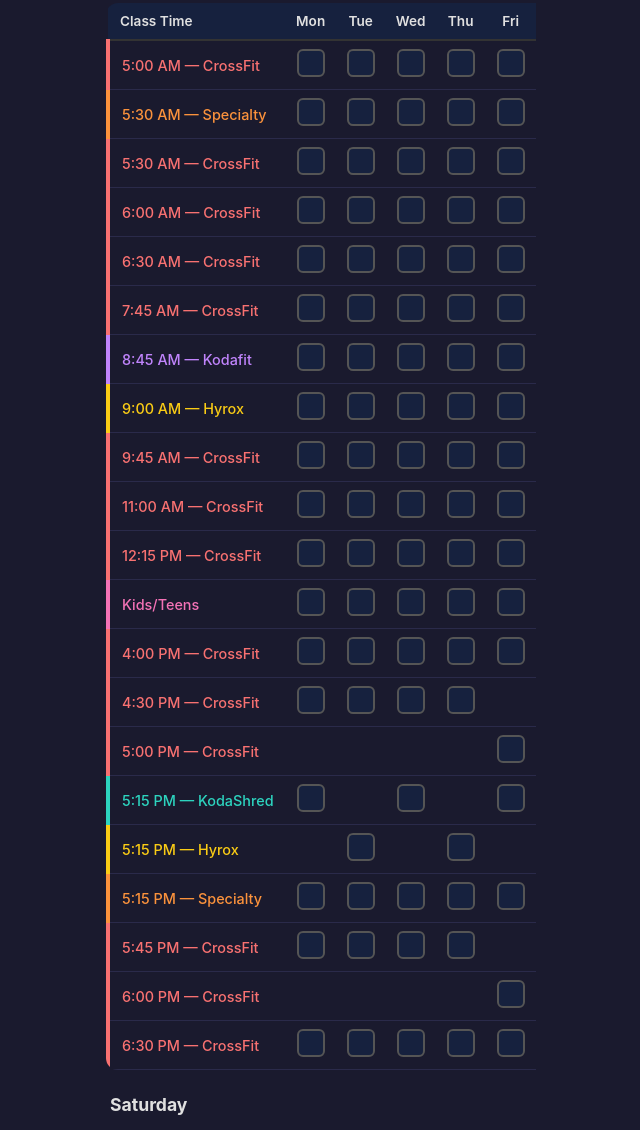
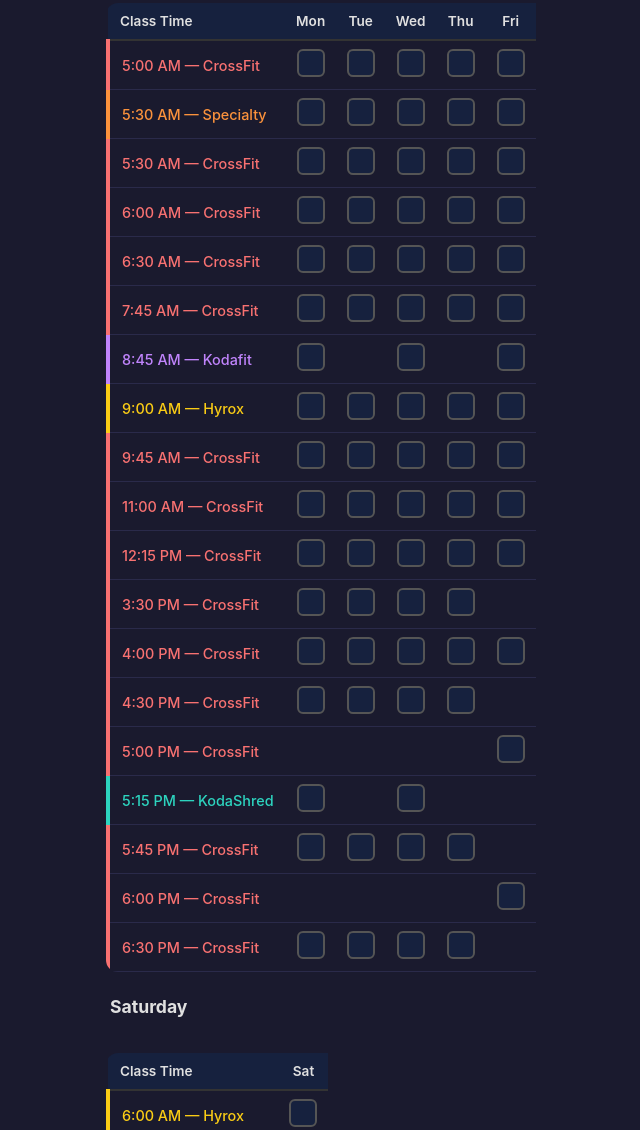
Before and after one commit to kevschuetz3-lgtm/koda-coaching, a plain HTML site: page index.html in a window 1280 px wide. Shown: the part 329-1459 px from the top of the page, without its empty margins (159-799 px from the left). Drawn offline with Linux system fonts and the light colour scheme.

Commit message:
Update class schedule options

```diff
--- a/index.html
+++ b/index.html
@@ -444,21 +444,19 @@
       ["6:00 AM — CrossFit",  "crossfit",  [1,1,1,1,1]],
       ["6:30 AM — CrossFit",  "crossfit",  [1,1,1,1,1]],
       ["7:45 AM — CrossFit",  "crossfit",  [1,1,1,1,1]],
-      ["8:45 AM — Kodafit",   "kodafit",   [1,1,1,1,1]],
+      ["8:45 AM — Kodafit",   "kodafit",   [1,0,1,0,1]],
       ["9:00 AM — Hyrox",     "hyrox",     [1,1,1,1,1]],
       ["9:45 AM — CrossFit",  "crossfit",  [1,1,1,1,1]],
       ["11:00 AM — CrossFit", "crossfit",  [1,1,1,1,1]],
       ["12:15 PM — CrossFit", "crossfit",  [1,1,1,1,1]],
-      ["Kids/Teens",          "kids",      [1,1,1,1,1]],
+      ["3:30 PM — CrossFit",  "crossfit",  [1,1,1,1,0]],
       ["4:00 PM — CrossFit",  "crossfit",  [1,1,1,1,1]],
       ["4:30 PM — CrossFit",  "crossfit",  [1,1,1,1,0]],
       ["5:00 PM — CrossFit",  "crossfit",  [0,0,0,0,1]],
-      ["5:15 PM — KodaShred", "kodashred", [1,0,1,0,1]],
-      ["5:15 PM — Hyrox",     "hyrox",     [0,1,0,1,0]],
-      ["5:15 PM — Specialty", "specialty", [1,1,1,1,1]],
+      ["5:15 PM — KodaShred", "kodashred", [1,0,1,0,0]],
       ["5:45 PM — CrossFit",  "crossfit",  [1,1,1,1,0]],
       ["6:00 PM — CrossFit",  "crossfit",  [0,0,0,0,1]],
-      ["6:30 PM — CrossFit",  "crossfit",  [1,1,1,1,1]]
+      ["6:30 PM — CrossFit",  "crossfit",  [1,1,1,1,0]]
     ];
 
     var satSlots = [
@@ -472,9 +470,7 @@
       ["12:00 PM — Kratos",   "kratos"]
     ];
 
-    var sunSlots = [
-      ["Koda Kids", "kids"]
-    ];
+    var sunSlots = [];
 
     var dayNames = ["Mon","Tue","Wed","Thu","Fri"];
 
```
